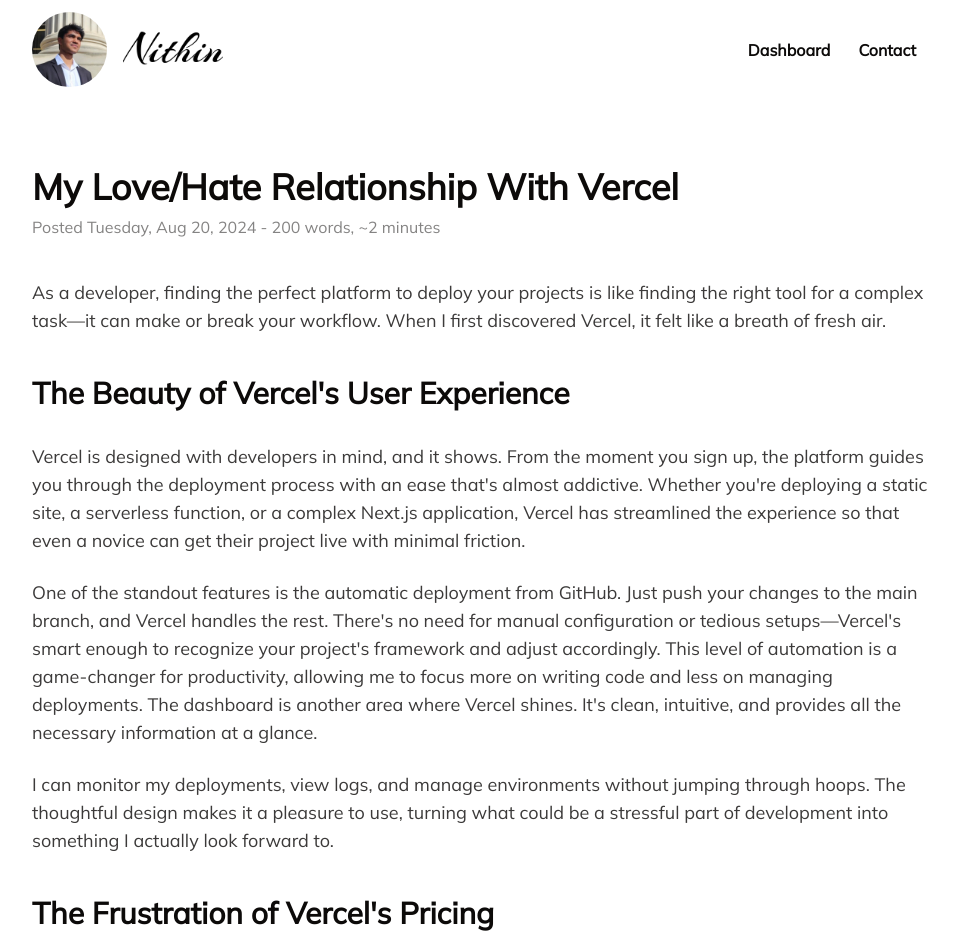
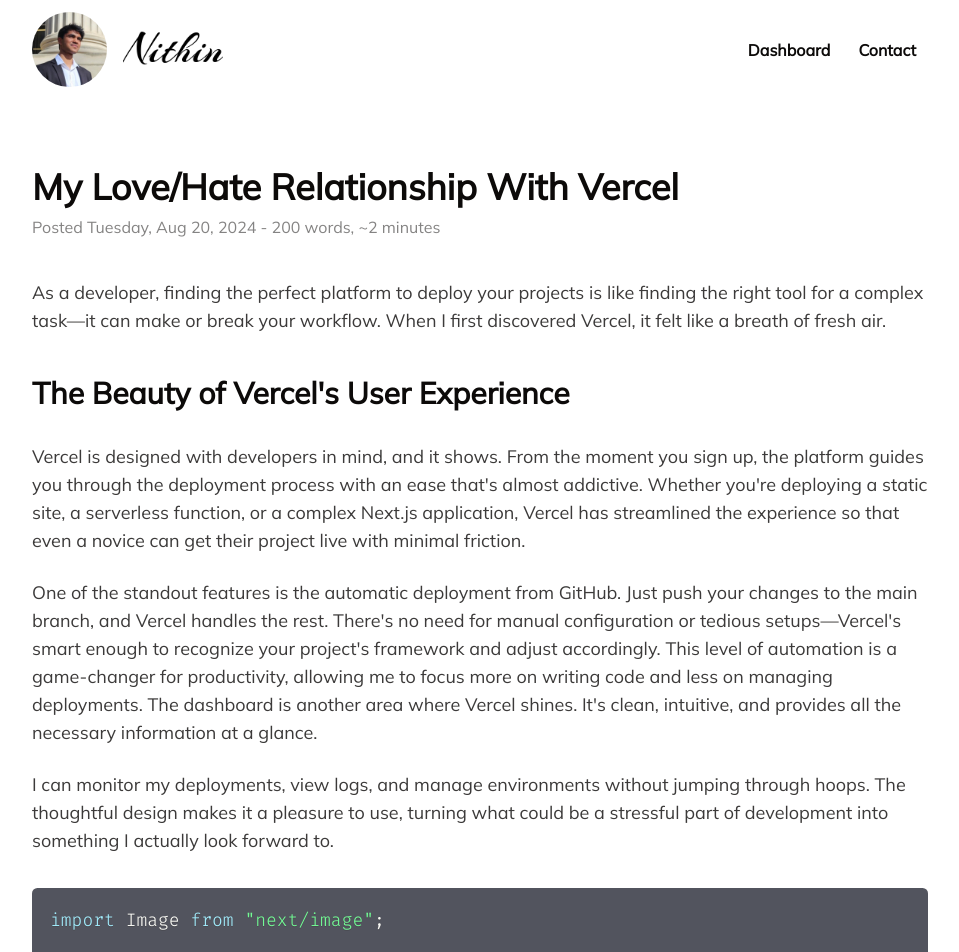
Before and after one commit to MyManAy/blog, a Next.js app: page / in a window 1280 px wide. Shown: the top 952 px of the page, without its empty margins (160-1119 px from the left). Built offline with nearby package versions, Linux system fonts and the light colour scheme.

Commit message:
code snippet functionality

```diff
--- a/app/page.tsx
+++ b/app/page.tsx
@@ -1,4 +1,8 @@
 import Image from "next/image";
+import { Prism as SyntaxHighlighter } from "react-syntax-highlighter";
+import { dracula } from "react-syntax-highlighter/dist/esm/styles/prism";
+import { Fira_Code, Mulish } from "next/font/google";
+const firaCode = Fira_Code({ subsets: ["latin"] });
 
 export default function Home() {
   return (
@@ -52,6 +56,25 @@
               pleasure to use, turning what could be a stressful part of
               development into something I actually look forward to.
             </div>
+            <SyntaxHighlighter
+              language="jsx"
+              style={dracula}
+              codeTagProps={{
+                style: { ...firaCode.style, scrollPaddingLeft: "0.5em" },
+              }}
+              wrapLongLines
+            >
+              {`import Image from "next/image";
+
+export default function Home() {
+  return (
+    <main className="flex min-h-screen flex-col items-center justify-between">
+      Contact
+    </main>
+  );
+}
+`}
+            </SyntaxHighlighter>
           </div>
         </div>
         <div>
--- a/package.json
+++ b/package.json
@@ -16,6 +16,7 @@
     "next": "14.2.5",
     "react": "^18",
     "react-dom": "^18",
+    "react-syntax-highlighter": "^15.5.0",
     "tailwind-merge": "^2.5.2",
     "tailwindcss-animate": "^1.0.7"
   },
@@ -23,6 +24,7 @@
     "@types/node": "^20",
     "@types/react": "^18",
     "@types/react-dom": "^18",
+    "@types/react-syntax-highlighter": "^15.5.13",
     "postcss": "^8",
     "tailwindcss": "^3.4.1",
     "typescript": "^5"
```
Also changed, not shown: 1 other file (tests, documents, lock files or other folders).
